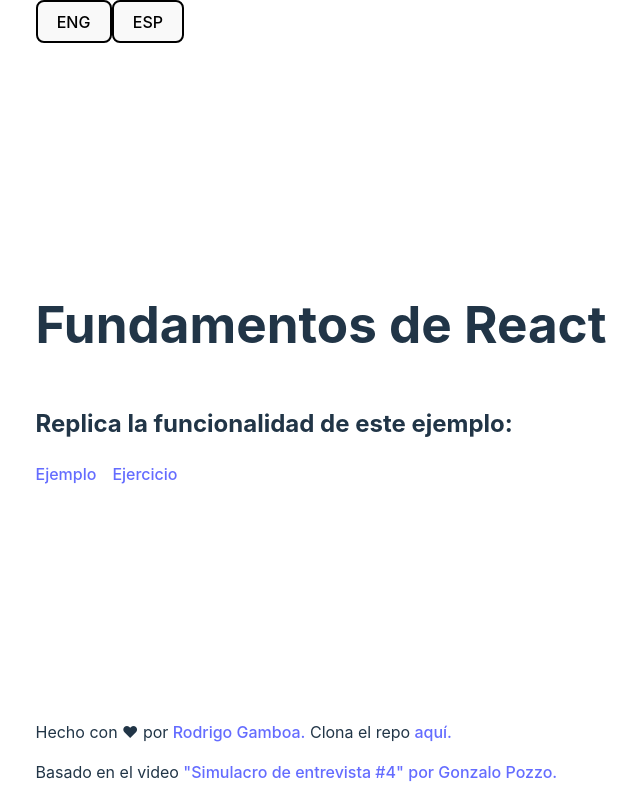
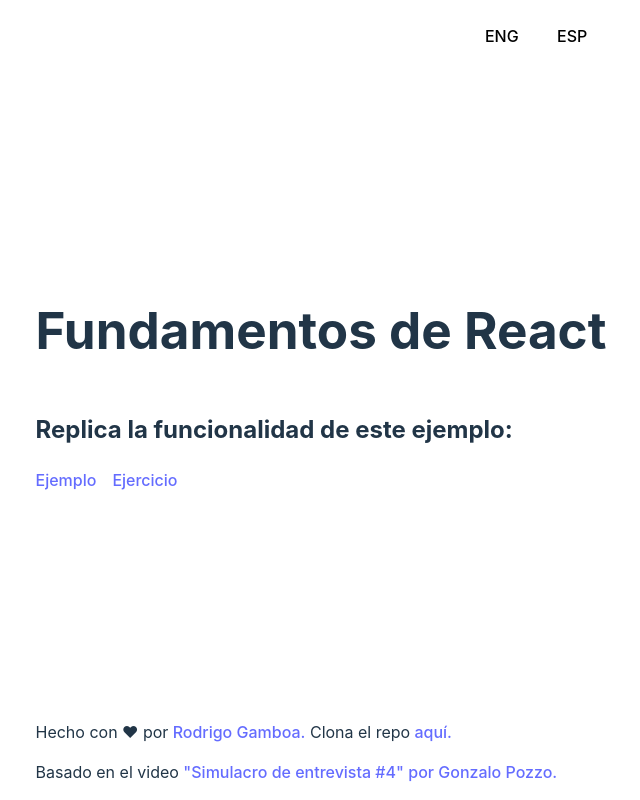
Before and after one commit to RodrigoGamboa/react-fundamentals-example, a React (Vite) app: page / in a window 1280 px wide. Shown: the whole page, without its empty margins (319-959 px from the left). Built offline with nearby package versions, Linux system fonts and the light colour scheme.

Commit message:
fix: add styles to translate buttons

```diff
--- a/src/pages/Home.tsx
+++ b/src/pages/Home.tsx
@@ -11,9 +11,9 @@
 
   return (
     <div style={{height: "100vh", display: "flex", flexDirection: "column", justifyContent: "center"}}>
-      <header>
-        <button onClick={() => setLanguage("en")}>ENG</button>
-        <button onClick={() => setLanguage("es")}>ESP</button>
+      <header style={{marginTop: "1rem", alignSelf: "flex-end"}}>
+        <button style={{border: "none", background: "none"}} onClick={() => setLanguage("en")}>ENG</button>
+        <button style={{border: "none", background: "none"}} onClick={() => setLanguage("es")}>ESP</button>
       </header>
       <main style={{height: "100vh", display: "flex", flexDirection: "column", justifyContent: "center"}}>
         <h1>{getTranslation("homeTitle")}</h1>
```
